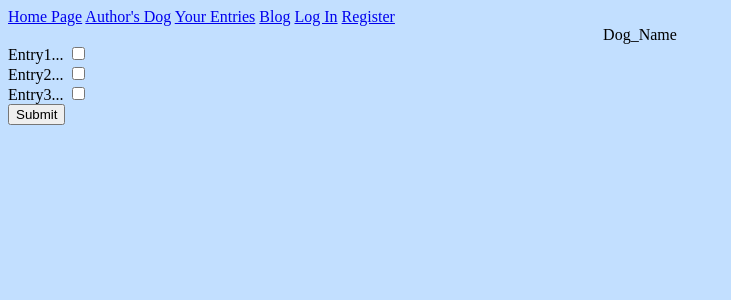
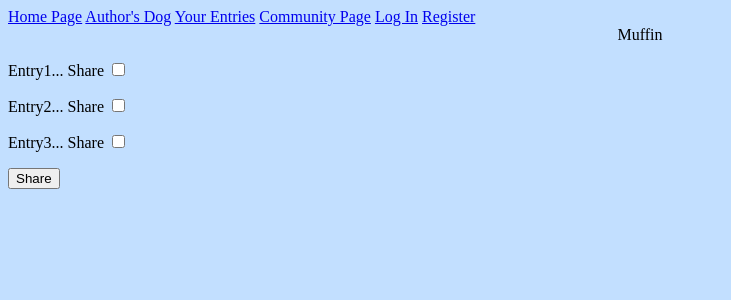
Before and after one commit to JustinDo720/pet_share_project, a Django app: page /share_dog/4/ in a window 1280 px wide. Shown: the top 300 px of the page, without its empty margins (0-731 px from the left). Run offline with Django 3.2, Linux system fonts and the light colour scheme; data comes from the database, SQL or seed files in the repository; both versions use the stored data as it was after the commit.

Commit message:
Changed Blog to Community Page. The Community Page now display shareable dogs with their entries instead of multiple Dog Names with their entries. Share field added to serializer and improved the logic behind sharing dog entry. Currently NO way to unshare.

```diff
--- a/test_dog_app/forms.py
+++ b/test_dog_app/forms.py
@@ -12,6 +12,6 @@ class DogNameForm(forms.ModelForm):
 class EntryForm(forms.ModelForm):
     class Meta:
         model = Entry
-        fields = ['bio_entry', 'dog_photo', 'share']
-        labels = {'bio_entry': 'Dog\'s Biography', 'dog_photo': 'Dog\'s Photo', 'share': 'Share'}
+        fields = ['bio_entry', 'dog_photo']
+        labels = {'bio_entry': 'Dog\'s Biography', 'dog_photo': 'Dog\'s Photo'}
         widgets = {'bio_entry': forms.Textarea(attrs={'cols':70})}
--- a/test_dog_app/models.py
+++ b/test_dog_app/models.py
@@ -17,7 +17,7 @@ class Entry(models.Model):
     bio_entry = models.TextField()
     dog_photo = models.ImageField(default=None, upload_to='photo_img/', blank=True)
     share = models.BooleanField(default=False)
-    date_entry = models.DateTimeField(auto_now_add=True)
+    date_entry = models.DateTimeField(auto_now_add=True)    # Change Date format
 
     def __str__(self):
         return f'{self.bio_entry[:50]}...'
--- a/test_dog_app/serializer.py
+++ b/test_dog_app/serializer.py
@@ -6,7 +6,7 @@ class DogNameSerializer(serializers.ModelSerializer):
     class Meta:
         model = DogName
         fields = [
-            'id', 'owner','name'
+            'id', 'owner','name', 'share'
         ]
 
 
--- a/test_dog_app/templates/base.html
+++ b/test_dog_app/templates/base.html
@@ -5,7 +5,7 @@
     <a href="{% url 'test_dog_app:index' %}">Home Page</a>
     <a href="{% url 'test_dog_app:authors_dog' %}">Author's Dog</a>
     <a href="{% url 'test_dog_app:user_entries' %}">Your Entries</a>
-    <a href="{% url 'test_dog_app:all_entries' %}">Blog</a>
+    <a href="{% url 'test_dog_app:all_entries' %}">Community Page</a>
 
 {% if user.is_authenticated %}
     Hello, {{ user }}!
--- a/test_dog_app/templates/share_dog.html
+++ b/test_dog_app/templates/share_dog.html
@@ -3,15 +3,21 @@
 {% block content %}
 
 <div style="text-align: center">
-    Dog_Name
+    {{ dog_to_share }}
 </div>
     <form action="{% url 'test_dog_app:share_dog' dog_to_share.id %}" method="post">
     {% csrf_token %}
     {% for entry in dog_info %}
-        {{ entry }} <input name="entry" type="checkbox" value="{{ entry.id }}"/><br>
+        <p>
+            {{ entry }}
+            <label>
+                Share <input name="entry" type="checkbox" value="{{ entry.id }}"/>
+            </label><br>
+        </p>
+
     {% empty %}
         <h2>No Entries have been added for {{ entry.dog_name }}</h2>
     {% endfor %}
-        <button name="submit">Submit</button>
+        <button name="submit">Share</button>
 </form>
 {% endblock content %}
--- a/test_dog_app/views.py
+++ b/test_dog_app/views.py
@@ -119,8 +119,9 @@ def edit_dog_bio(request, entry_bio_id):
 
 
 def all_entries(request):
-    sharable_entries = Entry.objects.filter(share=True)
-    context = {'sharable_entries': sharable_entries}
+    shareable_dogs = DogName.objects.filter(share=True)
+    shareable_entries = Entry.objects.filter(share=True)
+    context = {'shareable_entries': shareable_entries, 'shareable_dogs':shareable_dogs}
     return render(request, 'all_entries.html', context)
 
 
@@ -130,10 +131,20 @@ def share_dog(request, dog_id):
 
     if request.method == 'POST':
         entry_to_share = request.POST.getlist('entry')
-        for entry in entry_to_share:
-            change_entry_share = Entry.objects.get(id=entry)
-            change_entry_share.share = True
-            change_entry_share.save()
+        print(entry_to_share)
+        if entry_to_share:  # If users checked any box then we run the for loop
+            dog_to_share.share = True
+            dog_to_share.save()
+            for entry in entry_to_share:
+                change_entry_share = Entry.objects.get(id=entry)
+                change_entry_share.share = True
+                change_entry_share.save()
+        else:
+            dog_to_share.share = False
+            dog_to_share.save()
+        return redirect('test_dog_app:all_entries')
+
+
 
     content = {
         'dog_to_share':dog_to_share,
```
Also changed, not shown: test_dog_app/templates/all_entries.html (+13 -14 lines), db.sqlite3.
